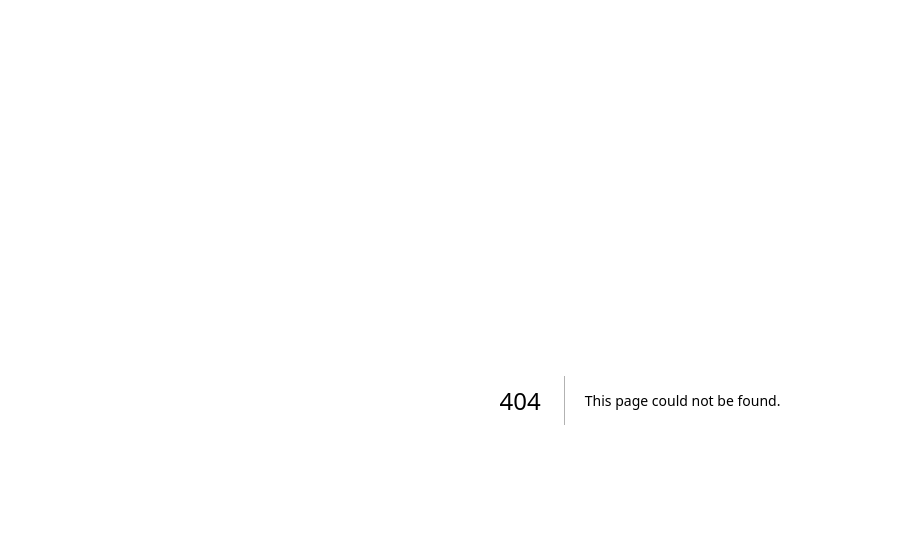
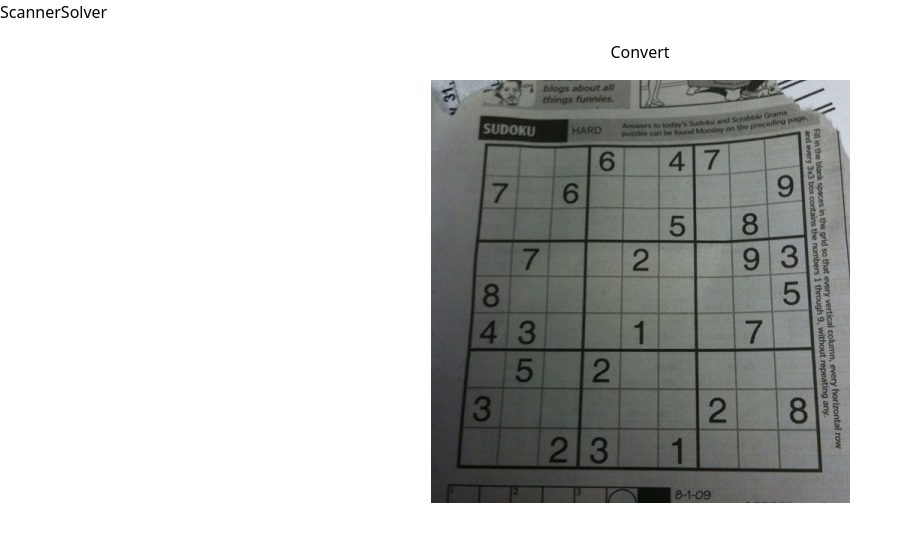
Before and after one commit to RingoDev/Sudoku-Solver, a Next.js app: page /scan in a window 1280 px wide. Before the commit this address had no page. Shown: the top 542 px of the page, without its empty margins (0-912 px from the left). Built offline with nearby package versions, Linux system fonts and the light colour scheme.

Commit message:
* Fix cv worker * add global app context with sudoku state

```diff
--- a/package.json
+++ b/package.json
@@ -17,6 +17,7 @@
     "eslint-config-next": "13.0.1",
     "eslint-config-prettier": "^9.1.0",
     "eslint-plugin-prettier": "^5.1.3",
+    "eslint-plugin-unused-imports": "^3.1.0",
     "postcss": "^8.4.18",
     "prettier": "^3",
     "prettier-plugin-tailwindcss": "^0.5.13",
--- a/pages/_app.tsx
+++ b/pages/_app.tsx
@@ -1,8 +1,35 @@
 import type { AppProps } from "next/app";
 import "../styles/globals.css";
+import { SudokuContextProvider } from "../src/contexts/sudoku-context";
+import { fromString } from "../src/lib/utils/sudoku";
+import { samples } from "../src/lib/sampleSudokus";
+import { useState } from "react";
+import Link from "next/link";
+import { useRouter } from "next/router";
 
 function MyApp({ Component, pageProps }: AppProps) {
-  return <Component {...pageProps} />;
+  const [sudoku, setSudoku] = useState(fromString(samples[2]));
+  const router = useRouter();
+
+  return (
+    <SudokuContextProvider value={{ sudoku, setSudoku }}>
+      <div className={"flex justify-center"}>
+        <Link
+          className={"p-2" + (router.pathname == "/scan" ? " font-bold" : "")}
+          href={"/scan"}
+        >
+          Scanner
+        </Link>
+        <Link
+          className={"p-2" + (router.pathname == "/" ? " font-bold" : "")}
+          href={"/"}
+        >
+          Solver
+        </Link>
+      </div>
+      <Component {...pageProps} />
+    </SudokuContextProvider>
+  );
 }
 
 export default MyApp;
--- /dev/null
+++ b/pages/scan.tsx
@@ -0,0 +1,19 @@
+import React from "react";
+import Solver from "../src/components/solving/solver";
+import { SudokuGridType, fromString } from "../src/lib/utils/sudoku";
+import { samples } from "../src/lib/sampleSudokus";
+import Scanner from "../src/components/scanning/Scanner";
+import Head from "next/head";
+
+const Scan = () => {
+  return (
+    <>
+      <Head>
+        <title>Sudoku Solver | RingoDev</title>
+      </Head>
+      <Scanner />
+    </>
+  );
+};
+
+export default Scan;
--- a/src/components/scanning/Picture.tsx
+++ b/src/components/scanning/Picture.tsx
@@ -1,15 +1,24 @@
-import React, { useRef, useState } from "react";
+import React, { useContext, useRef, useState } from "react";
 import cv from "../../lib/services/cv";
-import { digit, getEmpty, SudokuGridType } from "../../lib/utils/sudoku";
+import {
+  digit,
+  fromPredictions,
+  getEmpty,
+  SudokuGridType,
+} from "../../lib/utils/sudoku";
+import { SudokuContext } from "../../contexts/sudoku-context";
+import Link from "next/link";
 
 const height = 800;
 const width = 800;
 
 interface PictureProps {
-  solveSudoku: (val: SudokuGridType) => void;
+  // solveSudoku: (val: SudokuGridType) => void;
 }
 
 const Picture: React.FC<PictureProps> = (props) => {
+  const sudokuContext = useContext(SudokuContext);
+
   const [processing, updateProcessing] = useState(false);
 
   // Canvas for converting input image to ImageData
@@ -53,6 +62,7 @@ const Picture: React.FC<PictureProps> = (props) => {
         // setOutputURL(ctx2.canvas.toDataURL());
         updateProcessing(false);
         setPredictions(result.data.predictions);
+        sudokuContext.setSudoku(fromPredictions(result.data.predictions));
       }
     }
   }
@@ -93,15 +103,14 @@ const Picture: React.FC<PictureProps> = (props) => {
             flexDirection: "row",
           }}
         >
-          {/*<Button color="primary" onClick={toggle} style={{margin: '1rem'}}>Toggle</Button>*/}
-          {/*<button*/}
-          {/*  color={"info"}*/}
-          {/*  disabled={processing}*/}
-          {/*  style={{ margin: "1rem" }}*/}
-          {/*  onClick={onClick}*/}
-          {/*>*/}
-          {/*  {processing ? "Processing..." : "Convert"}*/}
-          {/*</button>*/}
+          <button
+            color={"info"}
+            disabled={processing}
+            style={{ margin: "1rem" }}
+            onClick={onClick}
+          >
+            {processing ? "Processing..." : "Convert"}
+          </button>
         </div>
 
         <img
@@ -124,23 +133,6 @@ const Picture: React.FC<PictureProps> = (props) => {
           width={width}
           height={height}
         />
-
-        {/*<SudokuGrid selected={selectedNum} setNumber={(n: digit) => changeNumber(n)} sudoku={predictions}*/}
-        {/*            setSelected={(i, j) => {*/}
-        {/*                setSelectedNum([i, j])*/}
-        {/*            }}/>*/}
-        {/*{*/}
-        {/*    outputURL ? (<img style={{maxWidth: '1080px', width: '100%'}} alt={'The undistorted snapshot'}*/}
-        {/*                      src={outputURL}/>) : <></>*/}
-        {/*}*/}
-
-        {/*<button*/}
-        {/*  color={"info"}*/}
-        {/*  style={{ margin: "1rem" }}*/}
-        {/*  onClick={() => props.solveSudoku(predictions)}*/}
-        {/*>*/}
-        {/*  Solve*/}
-        {/*</button>*/}
       </div>
     </>
   );
--- a/src/components/scanning/Scanner.tsx
+++ b/src/components/scanning/Scanner.tsx
@@ -1,15 +1,20 @@
 import React from "react";
 import { SudokuGridType } from "../../lib/utils/sudoku";
-import Picture from "./Picture";
+
+import dynamic from "next/dynamic";
+
+const Picture = dynamic(() => import("./Picture"), {
+  ssr: false,
+});
 
 interface ScannerProps {
-  solveSudoku: (val: SudokuGridType) => void;
+  // solveSudoku: (val: SudokuGridType) => void;
 }
 
 const Scanner: React.FC<ScannerProps> = (props) => {
   return (
     <>
-      <Picture solveSudoku={props.solveSudoku} />
+      <Picture />
       {/*<Video solveSudoku={props.solveSudoku} />*/}
     </>
   );
--- a/src/components/solving/solver.tsx
+++ b/src/components/solving/solver.tsx
@@ -15,7 +15,6 @@ import {
   ChevronsLeft,
 } from "lucide-react";
 import { bruteForce } from "../../lib/algorithms/bruteForce";
-import { SudokuContextProvider } from "../sudoku-context";
 
 interface SolverProps {
   sudoku: SudokuListType;
@@ -68,15 +67,12 @@ const Solver: React.FC<SolverProps> = (props) => {
 
   return (
     <>
-      <SudokuContextProvider value={displayed}>
       <SudokuGrid
         sudoku={displayed}
         setSelected={setSelected}
         selected={selected}
         setNumber={setNumberAtIndex}
       />
-      </SudokuContextProvider>
-
       <div className={styles.controls}>
         <button aria-label={"to the start"} onClick={goStart}>
           <ChevronsLeft />
--- a/src/components/sudoku-context.tsx
+++ b/src/contexts/sudoku-context.tsx
@@ -1,6 +1,11 @@
 import { createContext } from "react";
 import { SudokuListType, createEmptySudoku } from "../lib/utils/sudoku";
 
-const sudokuContext = createContext<SudokuListType>(createEmptySudoku());
+const sudokuContext = createContext({
+  sudoku: createEmptySudoku(),
+  setSudoku: (_: SudokuListType) => {},
+});
+
+export const SudokuContext = sudokuContext;
 export const SudokuContextProvider = sudokuContext.Provider;
 export const SudokuContextConsumer = sudokuContext.Consumer;
--- a/src/lib/services/cv.ts
+++ b/src/lib/services/cv.ts
@@ -5,24 +5,24 @@ class CV {
 
   constructor() {
     this._status = new Map();
-    // this.worker = new Worker('/js/worker.js') // load worker
-    // // Capture events and save [status, event] inside the _status object
-    // this.worker.onmessage = (e) => {
-    //     console.debug("Worker got a message", e)
-    //     if (e.data.error) {
-    //         (this._status.set(e.data.msg, ['error', e]));
-    //     } else {
-    //         if (e.data.msg === 'load') {
-    //             this.loaded = true;
-    //         }
-    //         (this._status.set(e.data.msg, ['done', e]));
-    //     }
-    //     console.debug(e);
-    // }
-    // this.worker.onerror = (e) => {
-    //     (this._status.set(e.message, ['error', e]));
-    //     console.debug(e);
-    // }
+    this.worker = new Worker("/js/worker.js"); // load worker
+    // Capture events and save [status, event] inside the _status object
+    this.worker.onmessage = (e) => {
+      console.debug("Worker got a message", e);
+      if (e.data.error) {
+        this._status.set(e.data.msg, ["error", e]);
+      } else {
+        if (e.data.msg === "load") {
+          this.loaded = true;
+        }
+        this._status.set(e.data.msg, ["done", e]);
+      }
+      console.debug(e);
+    };
+    this.worker.onerror = (e) => {
+      this._status.set(e.message, ["error", e]);
+      console.debug(e);
+    };
   }
 
   /**
@@ -59,6 +59,7 @@ class CV {
    * we are going to call the 'load' event, as we've just
    */
   load() {
+    console.debug("Loading Image into CV");
     if (!this.loaded) {
       return this._dispatch({ msg: "load" });
     }
--- a/src/lib/utils/sudoku.ts
+++ b/src/lib/utils/sudoku.ts
@@ -98,6 +98,18 @@ export const fromString = (string: string): SudokuListType => {
   return result;
 };
 
+export const fromPredictions = (predictions: number[][]): SudokuListType => {
+  const result: SudokuListType = [];
+
+  for (let i of predictions) {
+    for (let j of i) {
+      result.push(j == 0 ? [1, 2, 3, 4, 5, 6, 7, 8, 9] : [j as digit]);
+    }
+  }
+
+  return result;
+};
+
 export const createEmptySudoku = (): SudokuListType => {
   return fromString("0".repeat(81));
 };
```
Also changed, not shown: pages/index.tsx (+4 -4 lines), .eslintrc.json, 2 other files (tests, documents, lock files or other folders). Lines whose indentation alone changed are shown as unchanged.
